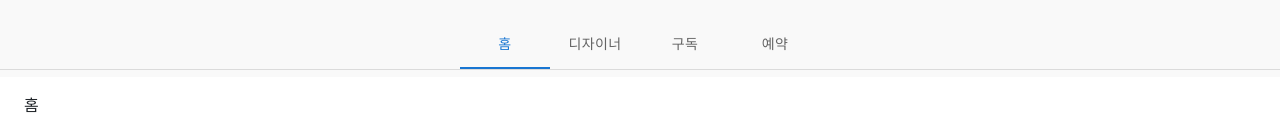
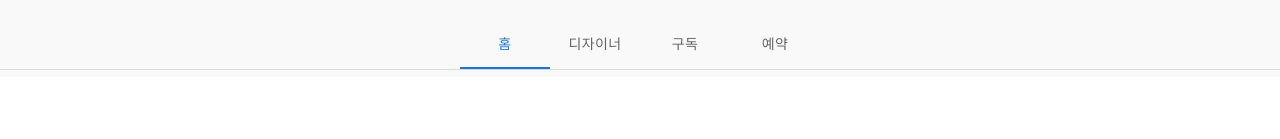
Before and after one commit to ris2131/ssafyEBSMirror, a React (Create React App) app in the folder customer-front/ebs/: page /hairshop-info in a window 1280 px wide. Shown: the part 723-862 px from the top of the page. Built offline with nearby package versions, Linux system fonts and the light colour scheme.

Commit message:
Feat: 탭메뉴

```diff
--- a/customer-front/ebs/src/components/hairshop/HomeComponent.js
+++ b/customer-front/ebs/src/components/hairshop/HomeComponent.js
@@ -1,10 +1,41 @@
+import { Description } from '@mui/icons-material';
 import React from 'react';
+import styled from "styled-components";
+
+const Container = styled.div`
+
+`;
+
+const Adress = styled.div`
+
+`;
+
+const PhoneNumber = styled.div`
+
+`;
+
+const Homepage = styled.div`
+`;
+
+const Description1 = styled.div`
+`;
 
 const HomeComponent = () => {
     return (
-        <div>
-            홈
-        </div>
+        <Container>
+            <Adress>
+
+            </Adress>
+            <PhoneNumber>
+
+            </PhoneNumber>
+            <Homepage>
+
+            </Homepage>
+            <Description1>
+
+            </Description1>
+        </Container>
     );
 };
 
--- a/customer-front/ebs/src/components/hairshop/ReservationComponent.js
+++ b/customer-front/ebs/src/components/hairshop/ReservationComponent.js
@@ -0,0 +1,11 @@
+import React from 'react';
+
+const Reservation1 = () => {
+    return (
+        <div>
+            예약
+        </div>
+    );
+};
+
+export default Reservation1;
--- a/customer-front/ebs/src/components/hairshop/TabmenuComponent2.js
+++ b/customer-front/ebs/src/components/hairshop/TabmenuComponent2.js
@@ -9,8 +9,9 @@ import DesignerComponent from './DesignerComponent';
 import SubscribeComponent from './SubscribeComponent';
 import ReservationComponent from './ReservationComponent';
 
+
 function TabPanel(props) {
-  const { children, value, index, ...other } = props;
+  const { children, value, index,  ...other } = props;
 
   return (
     <div
@@ -21,7 +22,7 @@ function TabPanel(props) {
       {...other}
     >
       {value === index && (
-        <Box sx={{ p: 3 }}>
+        <Box sx={{ p: 4 }}>
           <Typography>{children}</Typography>
         </Box>
       )}
```
